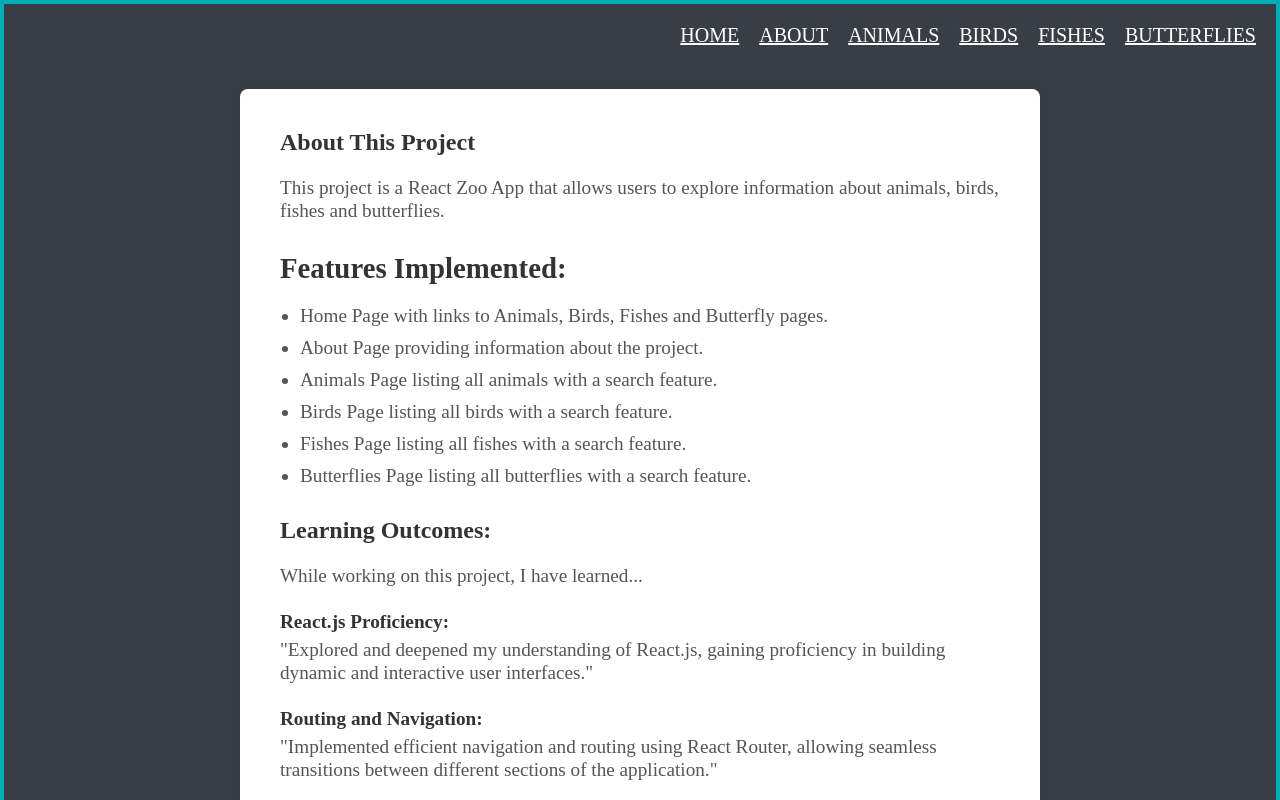
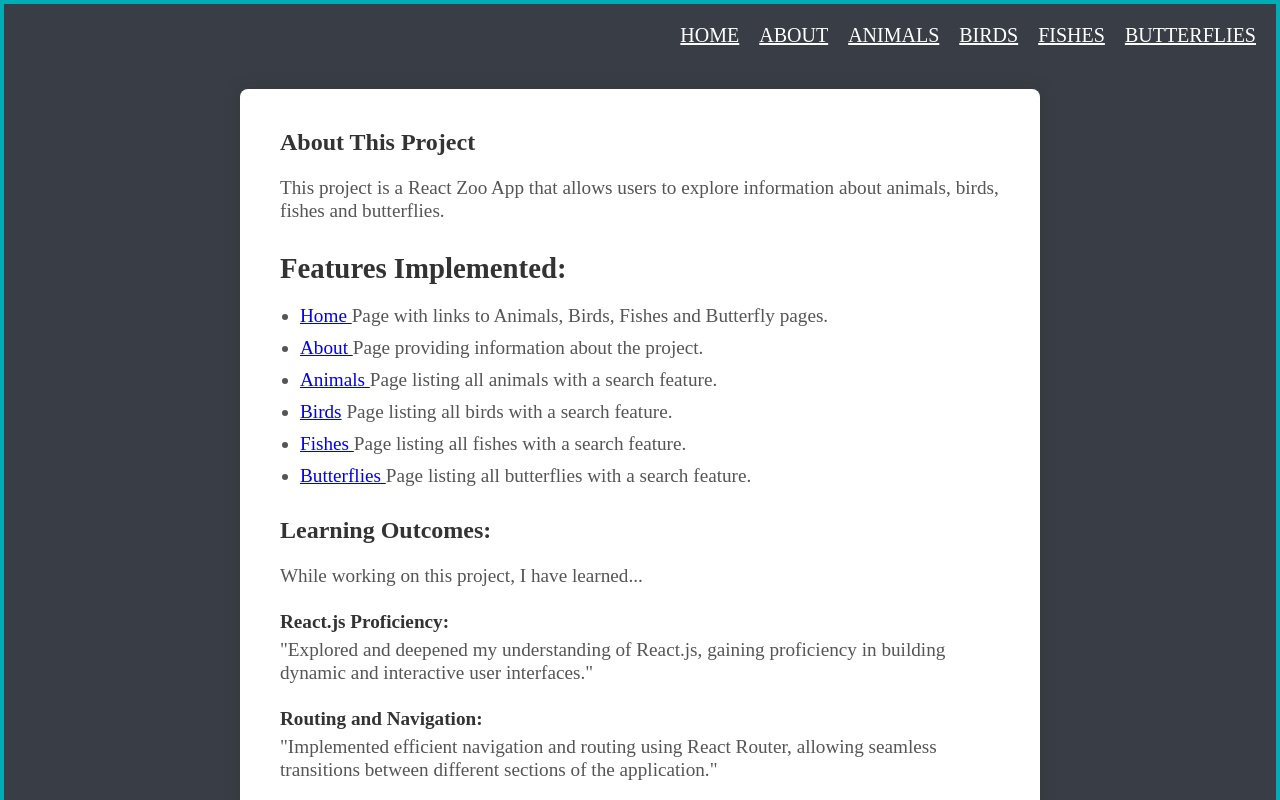
Before and after one commit to mohsinrony/Zoo_App, a React (Vite) app: page /about in a window 1280 px wide. Shown: the top 800 px of the page. Built offline with nearby package versions, Linux system fonts and the light colour scheme; the HTML template or start-up script is replaced by a standard one.

Commit message:
add links to other pages

```diff
--- a/src/routes/About.jsx
+++ b/src/routes/About.jsx
@@ -1,4 +1,5 @@
 import React from 'react';
+import { Link } from 'react-router-dom';
 import '../styles/About.css';
 
 const About = () => {
@@ -13,12 +14,12 @@ const About = () => {
           <h2>Features Implemented:</h2>
           <ul>
 
-            <li>Home Page with links to Animals, Birds, Fishes and Butterfly pages.</li>
-            <li>About Page providing information about the project.</li>
-            <li>Animals Page listing all animals with a search feature.</li>
-            <li>Birds Page listing all birds with a search feature.</li>
-            <li>Fishes Page listing all fishes with a search feature.</li>
-            <li>Butterflies Page listing all butterflies with a search feature.</li>
+            <li><Link to="/">Home </Link>Page with links to Animals, Birds, Fishes and Butterfly pages.</li>
+            <li><Link to="/about">About </Link> Page providing information about the project.</li>
+            <li><Link to="/animals">Animals </Link> Page listing all animals with a search feature.</li>
+            <li><Link to="/birds">Birds</Link> Page listing all birds with a search feature.</li>
+            <li><Link to="/fishes">Fishes </Link> Page listing all fishes with a search feature.</li>
+            <li><Link to="/butterflies">Butterflies </Link> Page listing all butterflies with a search feature.</li>
 
           </ul>
         </div>
```
